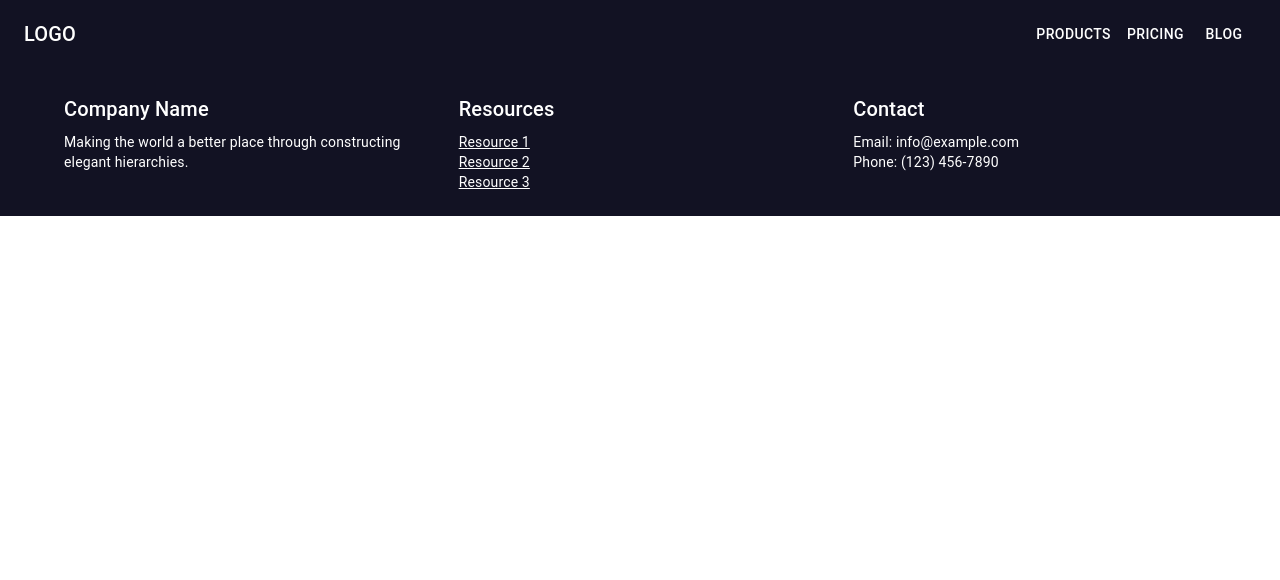
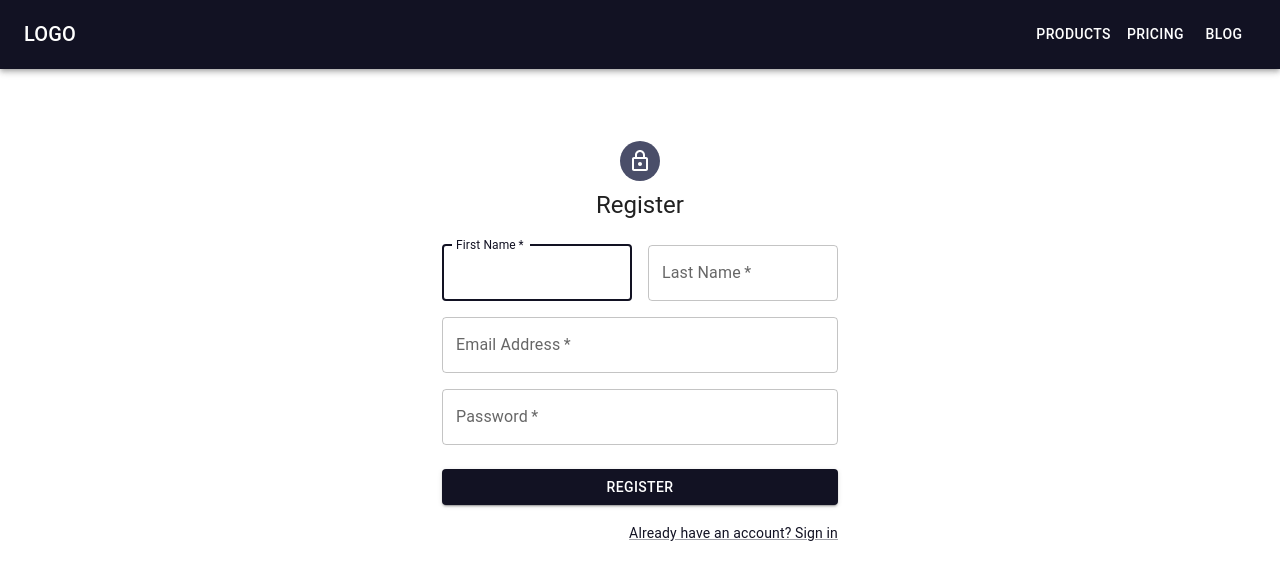
Before and after one commit to OpanniReview/OPRS-MERN, a React (Create React App) app in the folder frontend/: page /register in a window 1280 px wide. Shown: the top 580 px of the page. Built offline with nearby package versions, Linux system fonts and the light colour scheme.

Commit message:
added registration, login/signup

```diff
--- a/frontend/src/App.js
+++ b/frontend/src/App.js
@@ -1,5 +1,7 @@
 import { BrowserRouter, Routes, Route } from 'react-router-dom';
 import Login from './pages/Login';
+import Registerationform from './pages/RegistrationForm';
+import Register from './pages/Register';
 import Navbar from './components/Navbar';
 import Footer from './components/Footer';
 
@@ -11,13 +13,21 @@
         <BrowserRouter>
           <Routes>
             <Route
-              path = "/"
+              path = "/login"
               element = {<Login />}
+            />
+            <Route
+              path = "/register"
+              element = {<Register />}
+            />
+            <Route
+              path = "/register2"
+              element = {<Registerationform />}
             />
           </Routes>
         </BrowserRouter>
       </div>
-      <Footer />
+      {/* <Footer /> */}
     </div>
   );
 }
--- a/frontend/src/pages/Login.js
+++ b/frontend/src/pages/Login.js
@@ -11,9 +11,6 @@
 import LockOutlinedIcon from '@mui/icons-material/LockOutlined';
 import Typography from '@mui/material/Typography';
 import Container from '@mui/material/Container';
-import { createTheme, ThemeProvider } from '@mui/material/styles';
-
-const theme = createTheme();
 
 const Login = () => {
   const handleSubmit = (event) => {
@@ -27,16 +24,8 @@
   };
 
   return (
-    <ThemeProvider theme={theme}>
+    <Container component="main" maxWidth="xs" sx={{ mt: 4, mb: 4 }}>
       <CssBaseline />
-      <Box
-        sx={{
-          display: 'flex',
-          flexDirection: 'column',
-          minHeight: '100vh',
-        }}
-      >
-        <Container component="main" maxWidth="xs" sx={{ flexGrow: 1 }}>
       <Box
         sx={{
           marginTop: 8,
@@ -49,9 +38,9 @@
           <LockOutlinedIcon />
         </Avatar>
         <Typography component="h1" variant="h5">
-              Sign in
+          Log in
         </Typography>
-            <Box component="form" noValidate onSubmit={handleSubmit} sx={{ mt: 1 }}>
+        <Box component="form" noValidate onSubmit={handleSubmit} sx={{ mt: 1, width: '100%' }}>
           <TextField
             margin="normal"
             required
@@ -81,8 +70,9 @@
             fullWidth
             variant="contained"
             sx={{ mt: 3, mb: 2 }}
+            color='secondary'
           >
-                Sign In
+            Log In
           </Button>
           <Grid container>
             <Grid item xs>
@@ -91,7 +81,7 @@
               </Link>
             </Grid>
             <Grid item>
-                  <Link href="#" variant="body2">
+              <Link href="/register" variant="body2">
                 {"Don't have an account? Sign Up"}
               </Link>
             </Grid>
@@ -99,8 +89,6 @@
         </Box>
       </Box>
     </Container>
-      </Box>
-    </ThemeProvider>
   );
 };
 
--- /dev/null
+++ b/frontend/src/pages/Register.js
@@ -0,0 +1,109 @@
+import React from 'react';
+import Avatar from '@mui/material/Avatar';
+import Button from '@mui/material/Button';
+import CssBaseline from '@mui/material/CssBaseline';
+import TextField from '@mui/material/TextField';
+import Link from '@mui/material/Link';
+import Grid from '@mui/material/Grid';
+import Box from '@mui/material/Box';
+import LockOutlinedIcon from '@mui/icons-material/LockOutlined';
+import Typography from '@mui/material/Typography';
+import Container from '@mui/material/Container';
+
+const Register = () => {
+  const handleSubmit = (event) => {
+    event.preventDefault();
+    const data = new FormData(event.currentTarget);
+    console.log({
+      firstName: data.get('firstName'),
+      lastName: data.get('lastName'),
+      email: data.get('email'),
+      password: data.get('password'),
+    });
+    // Handle registration logic here
+  };
+
+  return (
+    <Container component="main" maxWidth="xs">
+      <CssBaseline />
+      <Box
+        sx={{
+          marginTop: 8,
+          display: 'flex',
+          flexDirection: 'column',
+          alignItems: 'center',
+        }}
+      >
+        <Avatar sx={{ m: 1, bgcolor: 'secondary.main' }}>
+          <LockOutlinedIcon />
+        </Avatar>
+        <Typography component="h1" variant="h5">
+          Register
+        </Typography>
+        <Box component="form" noValidate onSubmit={handleSubmit} sx={{ mt: 3 }}>
+          <Grid container spacing={2}>
+            <Grid item xs={12} sm={6}>
+              <TextField
+                autoComplete="fname"
+                name="firstName"
+                required
+                fullWidth
+                id="firstName"
+                label="First Name"
+                autoFocus
+              />
+            </Grid>
+            <Grid item xs={12} sm={6}>
+              <TextField
+                required
+                fullWidth
+                id="lastName"
+                label="Last Name"
+                name="lastName"
+                autoComplete="lname"
+              />
+            </Grid>
+            <Grid item xs={12}>
+              <TextField
+                required
+                fullWidth
+                id="email"
+                label="Email Address"
+                name="email"
+                autoComplete="email"
+              />
+            </Grid>
+            <Grid item xs={12}>
+              <TextField
+                required
+                fullWidth
+                name="password"
+                label="Password"
+                type="password"
+                id="password"
+                autoComplete="new-password"
+              />
+            </Grid>
+          </Grid>
+          <Button
+            type="submit"
+            fullWidth
+            variant="contained"
+            sx={{ mt: 3, mb: 2 }}
+          >
+            Register
+          </Button>
+          <Grid container justifyContent="flex-end">
+            <Grid item>
+              <Link href="/login" variant="body2">
+                Already have an account? Sign in
+              </Link>
+            </Grid>
+          </Grid>
+        </Box>
+      </Box>
+    </Container>
+  );
+};
+
+export default Register;
--- /dev/null
+++ b/frontend/src/pages/RegistrationForm.js
@@ -0,0 +1,161 @@
+import React from 'react';
+import Avatar from '@mui/material/Avatar';
+import Button from '@mui/material/Button';
+import CssBaseline from '@mui/material/CssBaseline';
+import TextField from '@mui/material/TextField';
+import Link from '@mui/material/Link';
+import Grid from '@mui/material/Grid';
+import Box from '@mui/material/Box';
+import LockOutlinedIcon from '@mui/icons-material/LockOutlined';
+import Typography from '@mui/material/Typography';
+import Container from '@mui/material/Container';
+
+const Registerationform = () => {
+  const handleSubmit = (event) => {
+    event.preventDefault();
+    const data = new FormData(event.currentTarget);
+    console.log({
+      name: data.get('name'),
+      gender: data.get('gender'),
+      dob: data.get('dob'),
+      additionalEmails: data.getAll('additionalEmails'),
+      personalLinks: data.getAll('personalLinks'),
+      educationStatus: data.get('educationStatus'),
+      degreesCompleted: data.get('degreesCompleted'),
+      degreesPursuing: data.get('degreesPursuing'),
+      expectedGraduationYear: data.get('expectedGraduationYear'),
+    });
+    // Handle registration logic here
+  };
+
+  return (
+    <Container component="main" maxWidth="xs">
+      <CssBaseline />
+      <Box
+        sx={{
+          marginTop: 8,
+          display: 'flex',
+          flexDirection: 'column',
+          alignItems: 'center',
+        }}
+      >
+        <Avatar sx={{ m: 1, bgcolor: 'secondary.main' }}>
+          <LockOutlinedIcon />
+        </Avatar>
+        <Typography component="h1" variant="h5">
+          Register
+        </Typography>
+        <Box component="form" noValidate onSubmit={handleSubmit} sx={{ mt: 3 }}>
+          <Grid container spacing={2}>
+            <Grid item xs={12}>
+              <TextField
+                autoComplete="name"
+                name="name"
+                required
+                fullWidth
+                id="name"
+                label="Name"
+                autoFocus
+                helperText="Please enter your full name."
+              />
+            </Grid>
+            <Grid item xs={12}>
+              <TextField
+                fullWidth
+                name="gender"
+                id="gender"
+                label="Gender"
+                helperText="Please specify your gender."
+              />
+            </Grid>
+            <Grid item xs={12}>
+              <TextField
+                fullWidth
+                name="dob"
+                id="dob"
+                label="Date of Birth"
+                type="date"
+                InputLabelProps={{ shrink: true }}
+                helperText="Please provide your date of birth."
+              />
+            </Grid>
+            <Grid item xs={12}>
+              <TextField
+                fullWidth
+                name="additionalEmails"
+                id="additionalEmails"
+                label="Additional Emails"
+                helperText="Please add any additional email addresses you wish to associate with this account."
+                InputProps={{ inputProps: { multiple: true } }}
+              />
+            </Grid>
+            <Grid item xs={12}>
+              <TextField
+                fullWidth
+                name="personalLinks"
+                id="personalLinks"
+                label="Personal Links"
+                helperText="Please provide links to your personal profiles (e.g., LinkedIn, Twitter, etc.)."
+                InputProps={{ inputProps: { multiple: true } }}
+              />
+            </Grid>
+            <Grid item xs={12}>
+              <TextField
+                fullWidth
+                name="educationStatus"
+                id="educationStatus"
+                label="Education Status"
+                helperText="Please specify your current education status (e.g., student, professor, etc.)."
+              />
+            </Grid>
+            <Grid item xs={12}>
+              <TextField
+                fullWidth
+                name="degreesCompleted"
+                id="degreesCompleted"
+                label="Degrees Completed"
+                helperText="Please list the degrees you have completed."
+              />
+            </Grid>
+            <Grid item xs={12}>
+              <TextField
+                fullWidth
+                name="degreesPursuing"
+                id="degreesPursuing"
+                label="Degrees Pursuing"
+                helperText="Please list the degrees you are currently pursuing."
+              />
+            </Grid>
+            <Grid item xs={12}>
+              <TextField
+                fullWidth
+                name="expectedGraduationYear"
+                id="expectedGraduationYear"
+                label="Expected Graduation Year"
+                type="number"
+                helperText="Please specify your expected year of graduation."
+              />
+            </Grid>
+          </Grid>
+          <Button
+            type="submit"
+            fullWidth
+            variant="contained"
+            sx={{ mt: 3, mb: 2 }}
+          >
+            Register
+          </Button>
+          <Grid container justifyContent="flex-end">
+            <Grid item>
+              <Link href="/login" variant="body2">
+                Already have an account? Sign in
+              </Link>
+            </Grid>
+          </Grid>
+        </Box>
+      </Box>
+    </Container>
+  );
+};
+
+export default Registerationform;
```
Lines whose indentation alone changed are shown as unchanged.
